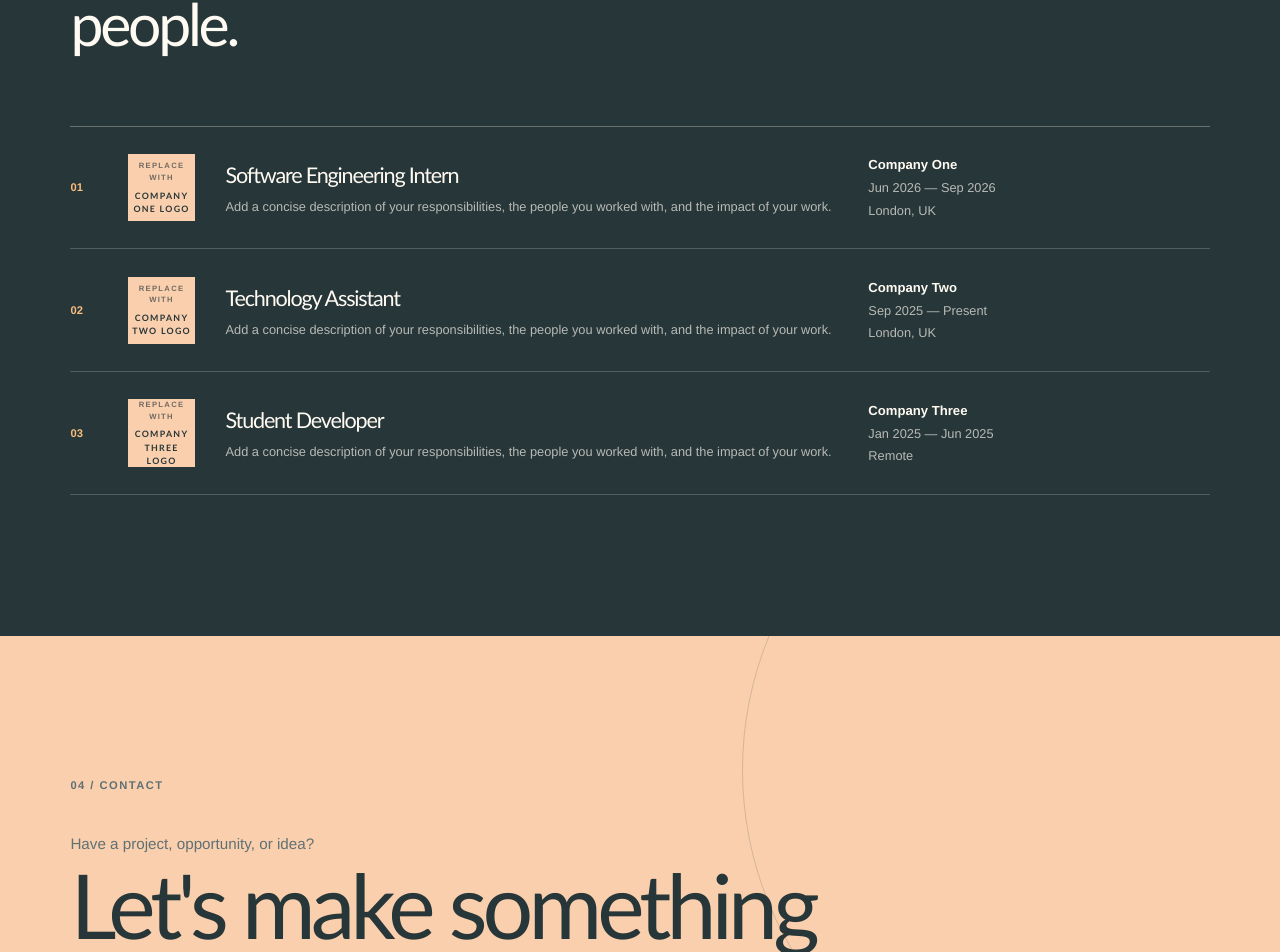
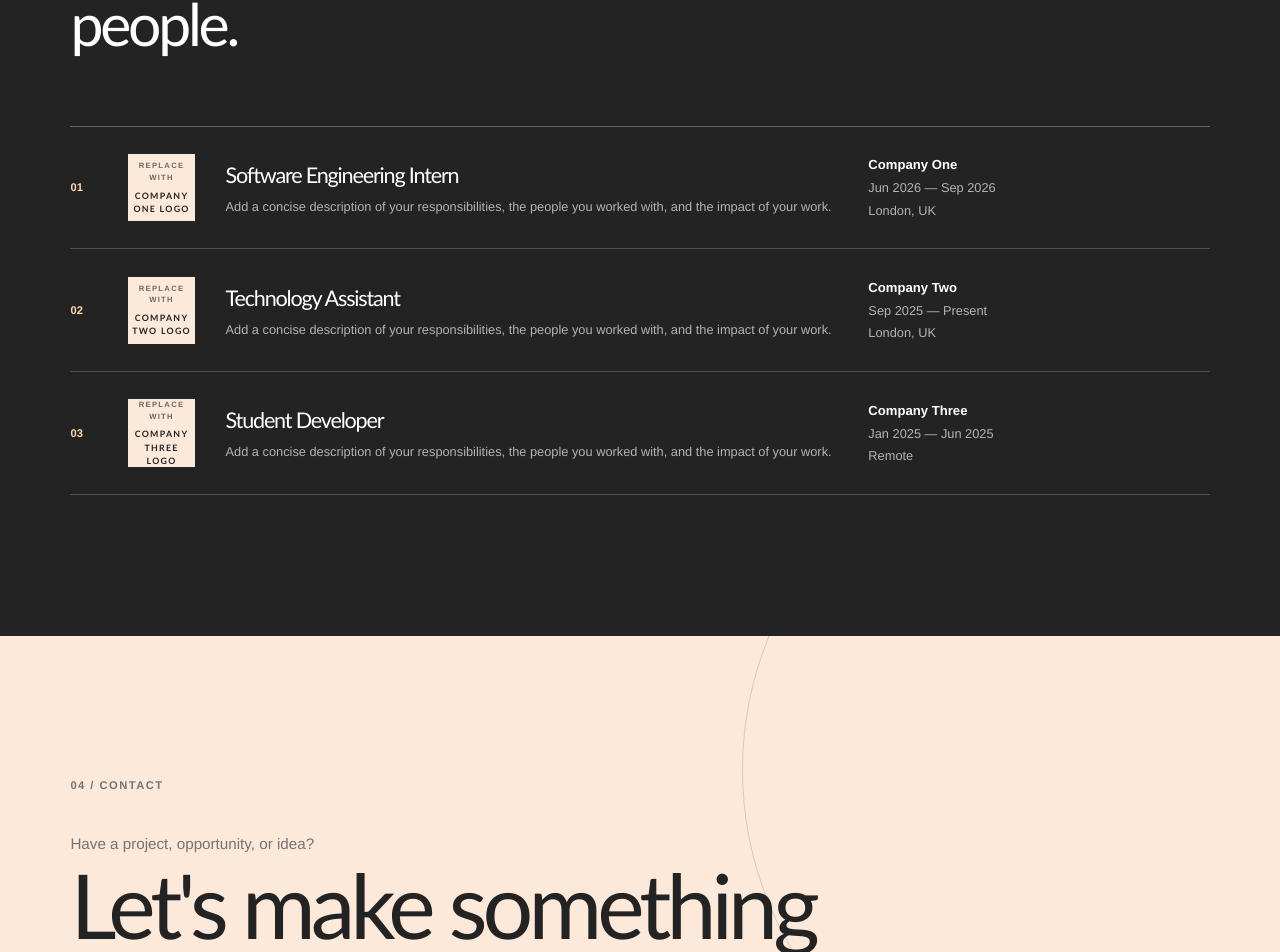
Before and after one commit to Pratik-Harani/portfolio-site, a Next.js app: page / in a window 1280 px wide. Shown: the part 2722-3674 px from the top of the page. Built offline with nearby package versions, Linux system fonts and the light colour scheme.

Commit message:
Update color scheme to black & white

```diff
--- a/app/globals.css
+++ b/app/globals.css
@@ -2,13 +2,13 @@
 
 /* Light-theme tokens. Add a [data-theme="dark"] block here when a dark variant is needed. */
 :root {
-  --ink: #273638;
-  --ink-soft: #607174;
-  --ink-faint: #849193;
-  --paper: #fffbf3;
-  --paper-deep: #f7efe1;
-  --cream: #facfad;
-  --peach: #f8bd7f;
+  --ink: #232323;
+  --ink-soft: #747474;
+  --ink-faint: #949595;
+  --paper: #ffffff;
+  --paper-deep: #efefef;
+  --cream: #fce9da;
+  --peach: #ffd9b0;
   --line: rgba(62, 78, 80, 0.18);
   --font-display: "Futura", "Trebuchet MS", Helvetica, Arial, sans-serif;
   --font-body: Helvetica, Arial, sans-serif;
```
